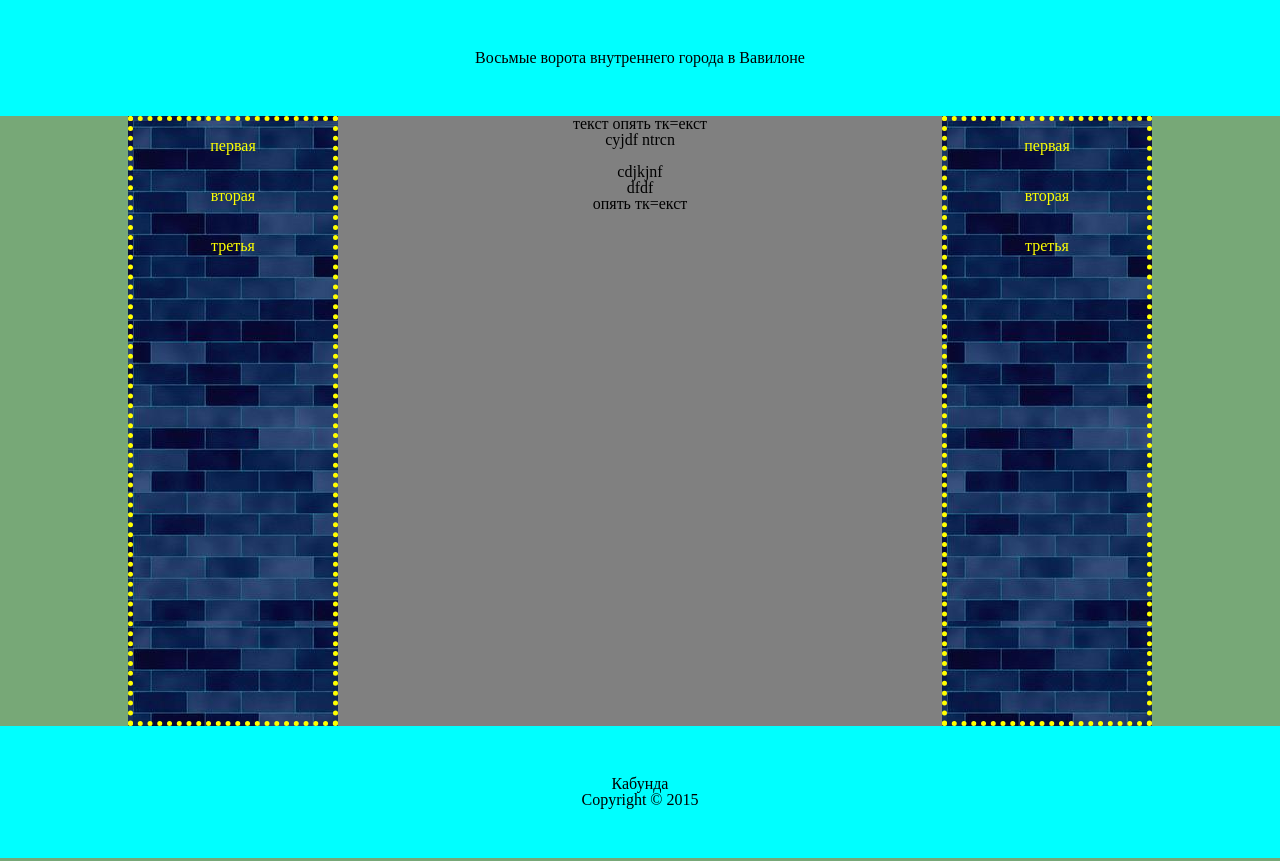
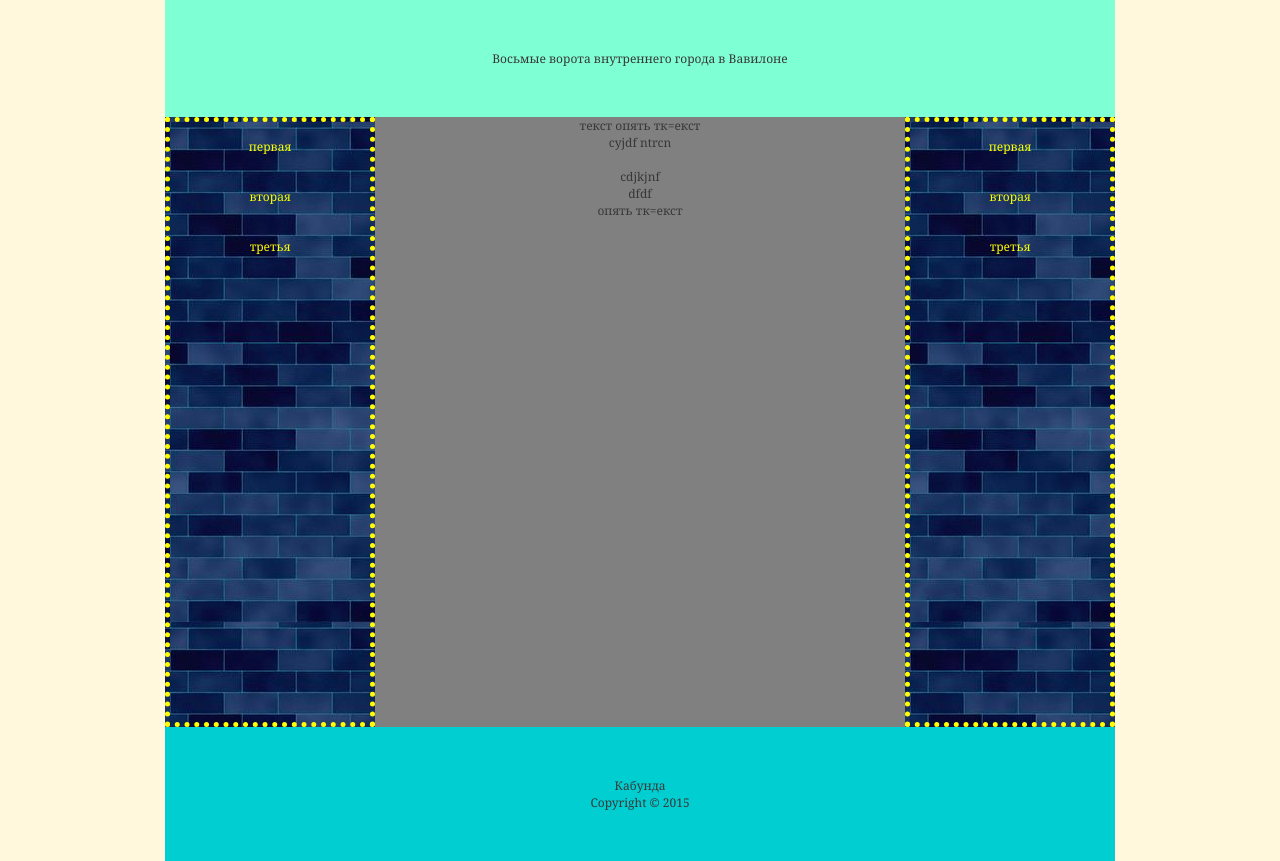
Before and after one commit to Kabunda/ishtar, a plain HTML site: page index.html in a window 1280 px wide. Drawn offline with Linux system fonts and the light colour scheme.

Commit message:
еще немного оптимизации

```diff
--- a/css/style.css
+++ b/css/style.css
@@ -1,43 +1,46 @@
 body {
-    background-color: #77a877;
-    /*background-image: url(../images/sky2.jpeg);*/
+    position: relative;
+
+    min-height: 100%;
+    width: 950px;
+    margin: 0 auto;
+    text-align: center;
+    font: 12px 'Georgia', 'Times', serif;
+    background: cornsilk;
+    color: #373737;
+
 }
 
 header {
-    display:block;
-    width: calc(100%-100px);
+    position: relative;
+
+    width: 100%;
     height: 100%;
-    padding: 50px;
-   /* margin: 0px;*/
-    position: relative;
-    /*top: 0px;
-    left: 0;*/
-    text-align: center;
-    background-color:aqua;
+    padding: 50px 0;
+
+    background-color:aquamarine;
 }
 
 .main {
-    text-align: center;
+    position: relative;
+
+    width: 100%;
+    min-height: 610px;
+
     background-color: grey;
-    display:block;
-    width: 80%;
-    min-height: 610px;
-    position: relative;
-    /*top: 0px;*/
-    left: 10%;
 }
 .column {
-    background-image: url(../images/br_b.jpg);
     position: absolute;
-    display:block;
+
     width: 200px;
     height: 600px;
+
     border: 5px dotted yellow;
+    background-image: url(../images/br_b.jpg);
 }
 .column ul {
     list-style-type: none;
     color: yellow;
-/*  text-transform: uppercase;*/
     line-height: 50px;
 }
 #left {
@@ -49,14 +52,9 @@ header {
 }
 
 footer {
-    display:block;
+    position: relative;
     width: calc(100%-100px);
-    padding: 50px;
-    position: relative;
-    /*top: 0px;
-    bottom: 0px;
-    left: 0px;
-    right: 0px;*/
-    text-align: center;
-    background-color:aqua;
+    padding: 50px 0;
+
+    background-color:darkturquoise;
 }
```
